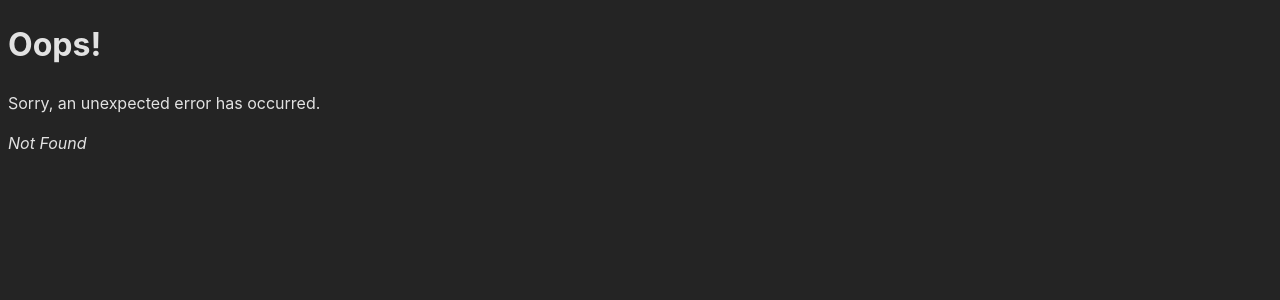
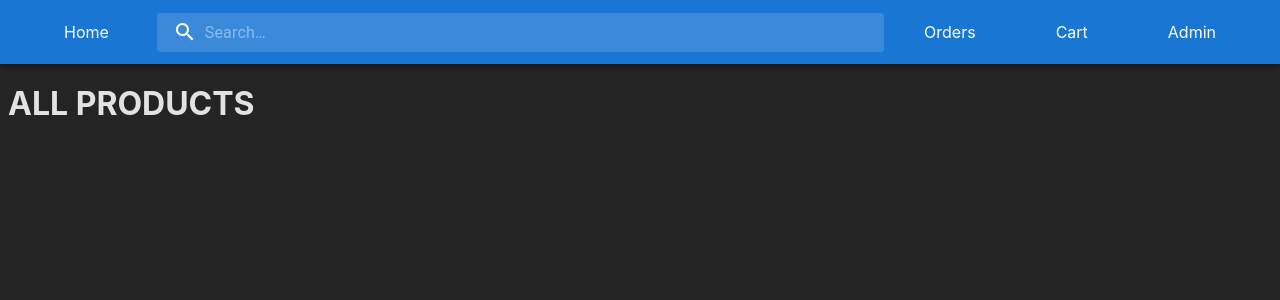
Before and after one commit to DJAndaya/Capstone-Project, a React (Vite) app in the folder frontend/: page /admin/allproducts in a window 1280 px wide. Before the commit this address had no page. Shown: the top 300 px of the page. Built offline with nearby package versions, Linux system fonts and the light colour scheme.

Commit message:
admin frontend

```diff
--- a/frontend/src/components/Admin.jsx
+++ b/frontend/src/components/Admin.jsx
@@ -1,13 +1,11 @@
 import React from "react";
-import TemporaryDrawer from "./Admin/Drawer"; // Import the Drawer component
+import TemporaryDrawer from "./Admin/Drawer";
 
 export default function Admin() {
   return (
     <div>
-      {/* Add your drawer component */}
       <TemporaryDrawer />
 
-      {/* Your existing content */}
       <h1>This is supposed to be the admin page</h1>
     </div>
   );
--- /dev/null
+++ b/frontend/src/components/Admin/AllProducts.jsx
@@ -0,0 +1,3 @@
+export default function AllProducts() {
+    return <h1>ALL PRODUCTS</h1>;
+  }
--- /dev/null
+++ b/frontend/src/components/Admin/AllUsers.jsx
@@ -0,0 +1,3 @@
+export default function AllUsers() {
+    return <h1>ALL USERS</h1>;
+  }
```
Also changed, not shown: frontend/src/App.jsx (+10 -0 lines).
